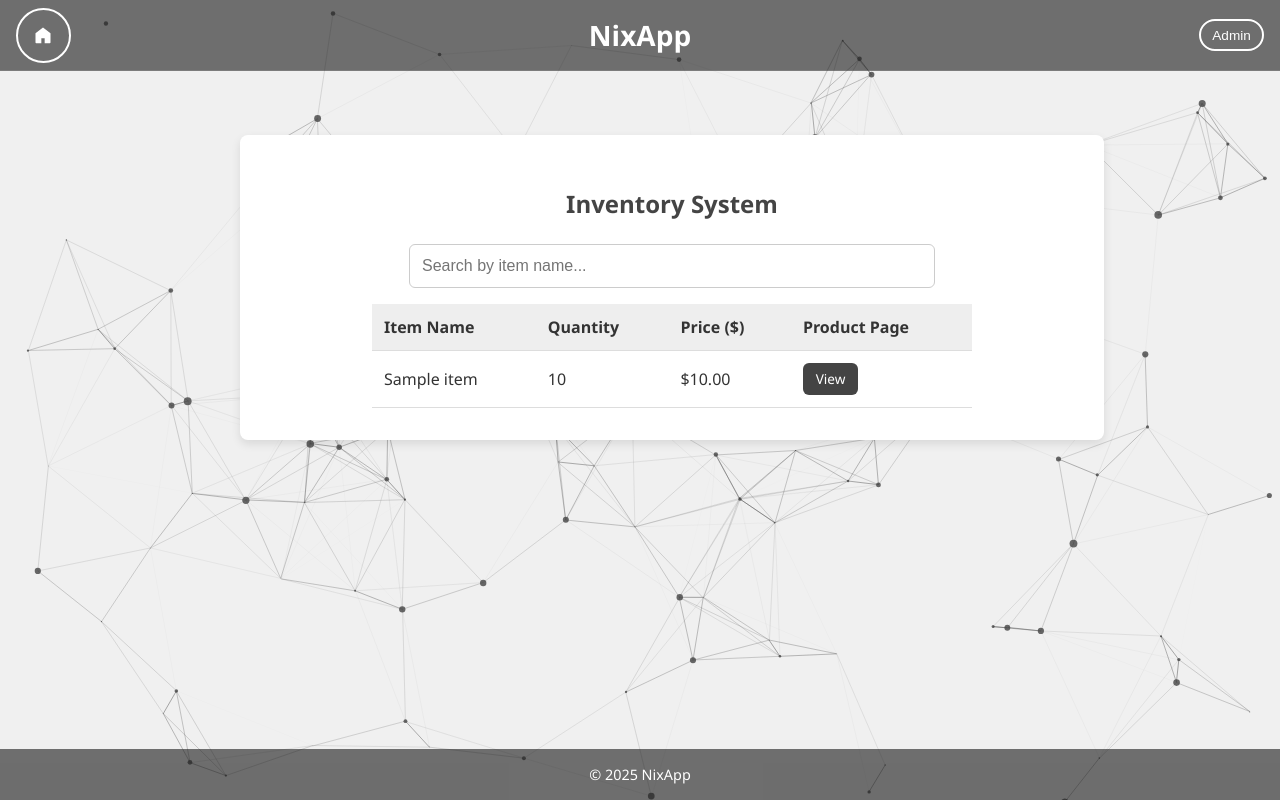
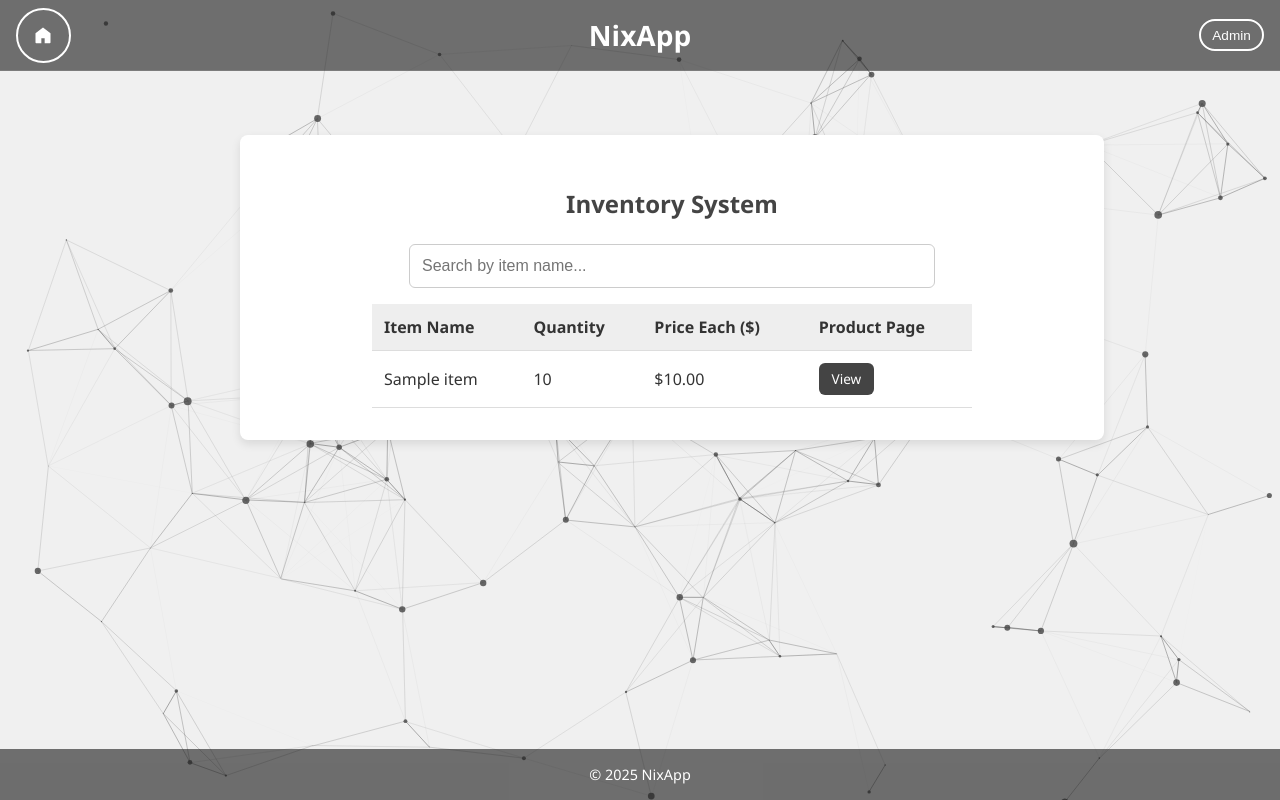
Before and after one commit to nix1003/nixapp, a Flask app: page /inventory in a window 1280 px wide. Run offline with Flask 3, Linux system fonts and the light colour scheme; tables that the repository leaves empty hold one stand-in row (Sample ...).

Commit message:
Update inventory.html

```diff
--- a/templates/inventory.html
+++ b/templates/inventory.html
@@ -116,7 +116,7 @@
             <tr>
               <th>Item Name</th>
               <th>Quantity</th>
-              <th>Price ($)</th>
+              <th>Price Each ($)</th>
               <th>Product Page</th>
             </tr>
           </thead>
```
